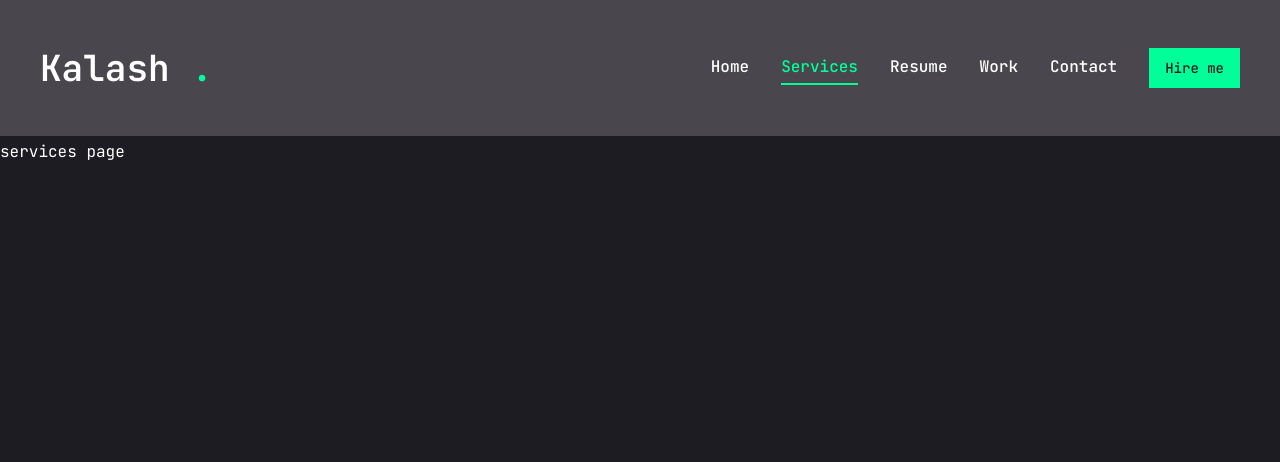
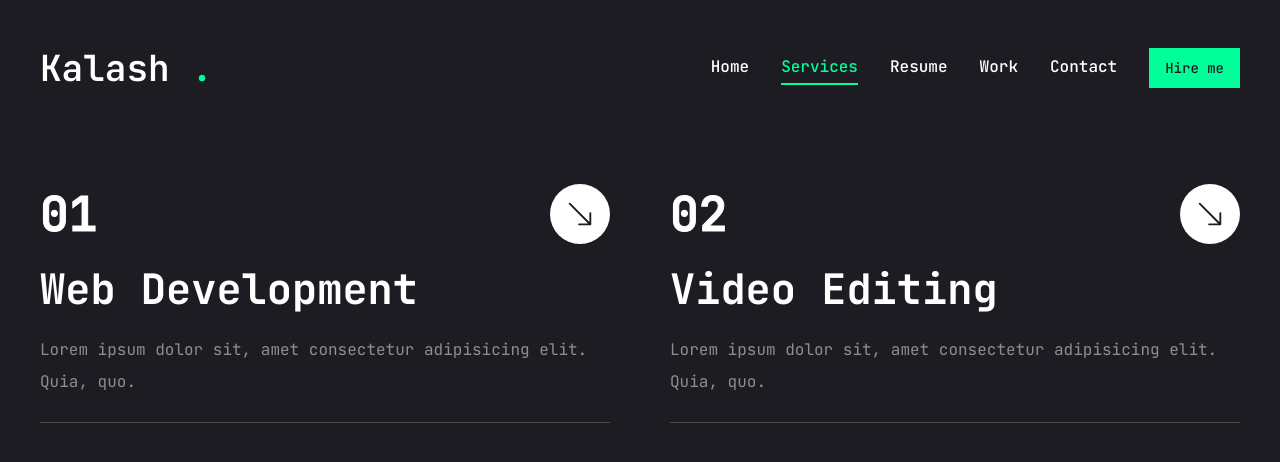
Before and after one commit to KalashThakare/Portfolio, a Next.js app: page /services in a window 1280 px wide. Shown: the top 462 px of the page. Built offline with nearby package versions, Linux system fonts and the light colour scheme.

Commit message:
added links & updated the resume page

```diff
--- a/app/globals.css
+++ b/app/globals.css
@@ -6,7 +6,7 @@
   body{
     @apply font-primary bg-primary text-white leading-loose;
   }
-}
+
   .h1{
     @apply text-[48px] xl:text-[80px] leading-[1.1] font-semibold;
   }
@@ -16,3 +16,11 @@
   .h3{
     @apply text-[20px] xl:text-[24px] leading-[1.1] font-semibold;
   }
+}
+
+.text-outline{
+  -webkit-text-stroke: 1px #ffff;
+}
+.text-outline-hover{
+  -webkit-text-stroke: 1px #00ff99;
+}
--- a/app/resume/page.jsx
+++ b/app/resume/page.jsx
@@ -1,8 +1,106 @@
-import React from 'react'
+"use client";
+
+import { Description } from "@radix-ui/react-dialog";
+import {FaHtml5,FaCss3,FaJs,FaReact,FaNodeJs} from "react-icons/fa";
+import {SiTailwindcss,SiNextdotjs} from "react-icons/si";
+
+const about={
+  title:"About me",
+  Description:"Lorem ipsum dolor sit amet consectetur adipisicing elit. Totam, id.",
+  info:[
+    {
+      fieldname:"Name",
+      fieldValue:"Kalash Thakare",
+    },
+    {
+      fieldname:"Gmail",
+      fieldValue:"kalashthakare898@gmail.com",
+    },
+    {
+      fieldname:"Contact",
+      fieldValue:"(+91) --"
+    },
+    {
+      fieldname:"Freelance",
+      fieldValue:"Available",
+    },
+  ]
+
+};
+
+const Skills={
+  title:"My Skills",
+  Description:"Lorem ipsum dolor sit amet consectetur adipisicing elit. Dolore, quis?",
+  skillslist:[
+    {
+      icon:<FaHtml5 />,
+      name:"HTML 5",
+    },
+    {
+      icon:<FaCss3 />,
+      name:"Css3",
+    },
+    {
+      icon:<FaJs />,
+      name:"JavaScript",
+    },
+    {
+      icon:<FaReact />,
+      name:"React.Js",
+    },
+    {
+      icon:<FaNodeJs />,
+      name:"Node.Js",
+    },
+    {
+      icon:<SiNextdotjs />,
+      name:"Next.Js",
+    },
+    {
+      icon:<SiTailwindcss />,
+      name:"Tailwind.Css",
+    },
+  ]
+};
+
+import {Tabs,TabsContent,TabsList,TabsTrigger} from "@/components/ui/tabs";
+import {Tooltip,TooltipContent,TooltipProvider,TooltipTrigger} from "@/components/ui/tooltip";
+import {ScrollArea} from "@/components/ui/scroll-area"
+import {motion} from "framer-motion";
+
 
 export const Resume = () => {
   return (
-    <div>resume page</div>
+    <motion.div
+      initial={{opacity:0}}
+      animate={{opacity:1,transition:{delay:2.4,duration:0.4,ease:"easeIn"},
+    }}
+    className="min-h-[80vh] flex py-12 xl:py-0 justify-center items-center"
+
+    >
+      <div className="container mx-auto">
+        <Tabs defaultValue="Skills" className="flex flex-col xl:flex-row gap-[60px]">
+          <TabsList>
+            <TabsTrigger value="Skills">
+              Skills
+            </TabsTrigger>
+            <TabsTrigger value="About me">
+              About me
+            </TabsTrigger>
+          </TabsList>
+
+          {/* content */}
+
+          <div className="min-h-[70vh] w-full">
+            {/*skills*/}
+            <TabsContent value="Skills" className="w-full">
+              Skills
+            </TabsContent>
+          </div>
+
+        </Tabs>
+      </div>
+    </motion.div>
   )
 }
 
--- a/app/services/page.jsx
+++ b/app/services/page.jsx
@@ -1,8 +1,64 @@
-import React from 'react'
+"use client";
+
+import {BsArrowDownRight} from "react-icons/bs";
+import Link from "next/link";
+import {motion} from 'framer-motion';
+
+const services=[
+  {
+    num:'01',
+    title:'Web Development',
+    description:'Lorem ipsum dolor sit, amet consectetur adipisicing elit. Quia, quo.',
+    href:""
+  },
+  {
+    num:'02',
+    title:'Video Editing',
+    description:'Lorem ipsum dolor sit, amet consectetur adipisicing elit. Quia, quo.',
+    href:""
+  },
+];
+
 
 export const Services = () => {
   return (
-    <div>services page</div>
+    <section className="min-h-[80vh] flex flex-col justify-centre py-12 xl:py-0">
+      <div className="container mx-auto mt-6">
+        <motion.div
+          initial={{opacity:0}}
+          animate={{
+            opacity:1,
+            transition:{
+              delay:1,
+              duration:0.4,
+              ease:"easeIn"
+            },
+          }}
+          className="grid grid-cols-1 md:grid-cols-2 gap-[60px] mt-6"
+        >
+          {services.map((service,index)=>{
+            return (
+            <div key={index} className="flex-1 flex flex-col justify-center gap-6 group">
+              <div className="w-full flex justify-between items-center">
+                <div className="text-5xl font-semibold text-outline group-hover:text-accent transition-all duration-500">
+                  {service.num}
+                </div>
+                <Link href={service.href} className="w-[60px] h-[60px] rounded-full bg-white
+                group-hover:bg-accent transition-all duration-500 flex
+                justify-center items-center hover:-rotate-45">
+                  <BsArrowDownRight className="text-primary text-3xl" />
+                </Link>
+              </div>
+              <h2 className="text-[42px] font-bold leading-none group-hover:text-accent transition all duration-500">{service.title}</h2>
+              <p className="text-white/50">{service.description}</p>
+              <div className="border-b border-white/20 w-full"></div>
+            </div>
+            );
+          })}
+
+        </motion.div>
+      </div>
+    </section>
   )
 }
 
--- a/components/header.jsx
+++ b/components/header.jsx
@@ -6,7 +6,7 @@ import MobileNav from "/components/mobilenav"
 
 const Header = () => {
   return (
-    <header className="py-8 xl:py-12 text-white bg-pink-50/20">
+    <header className="py-8 xl:py-12 text-white ">
         <div className="container mx-auto flex justify-between items-center">
             <Link href="/">
                 <h1 className="text-4xl font-semibold">
--- a/components/social.jsx
+++ b/components/social.jsx
@@ -4,7 +4,7 @@ import {FaGithub , FaTwitter , FaInstagram} from "react-icons/fa";
 const  socials=[
     {
        icon:<FaGithub />,
-       path:"",
+       path:"https://github.com/KalashThakare",
     },
     {
         icon:<FaTwitter />,
@@ -12,7 +12,7 @@ const  socials=[
     },
     {
         icon:<FaInstagram />,
-        path:"",
+        path:"https://www.instagram.com/_kalash_t_/",
     },
 ];
 
```
Lines whose indentation alone changed are shown as unchanged.
